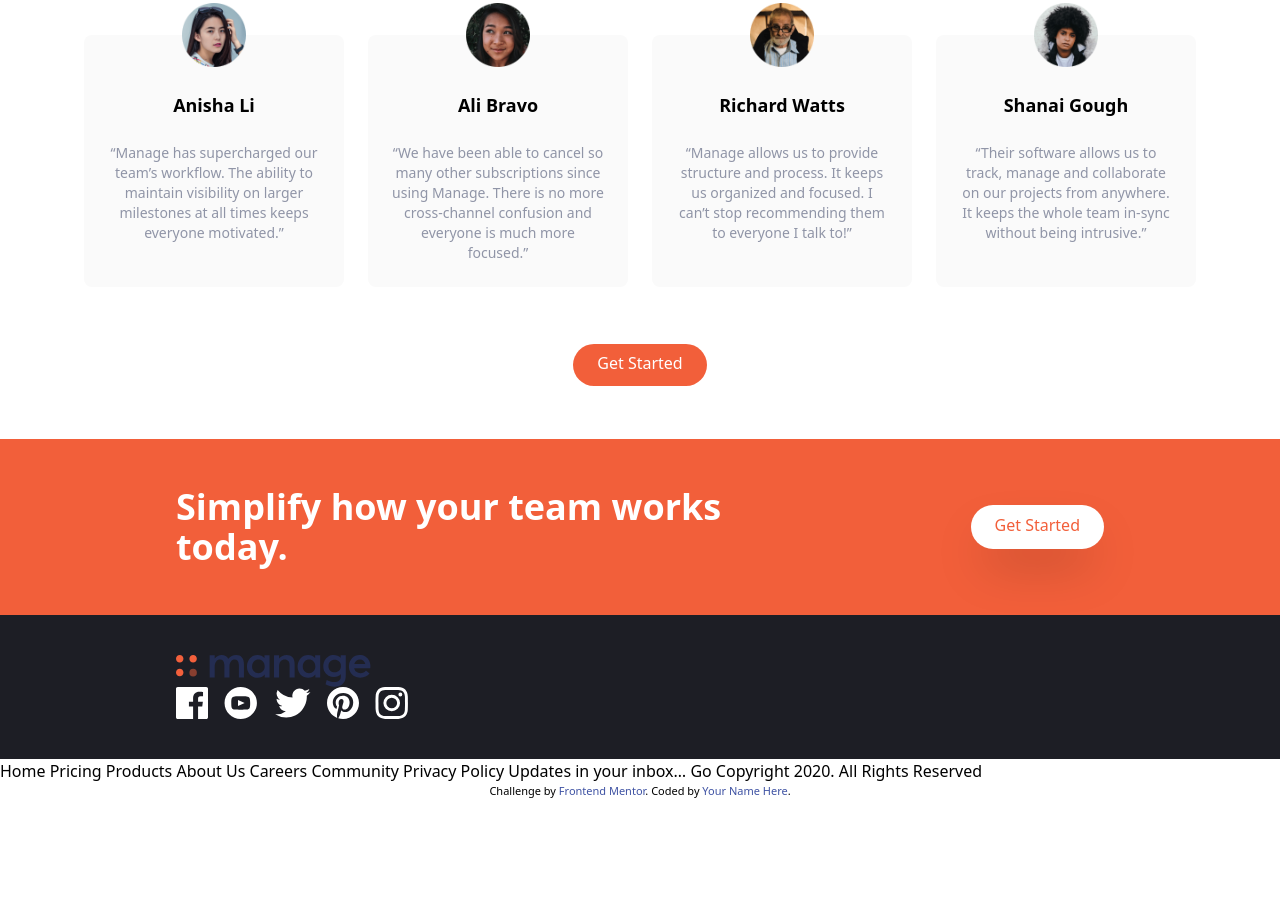
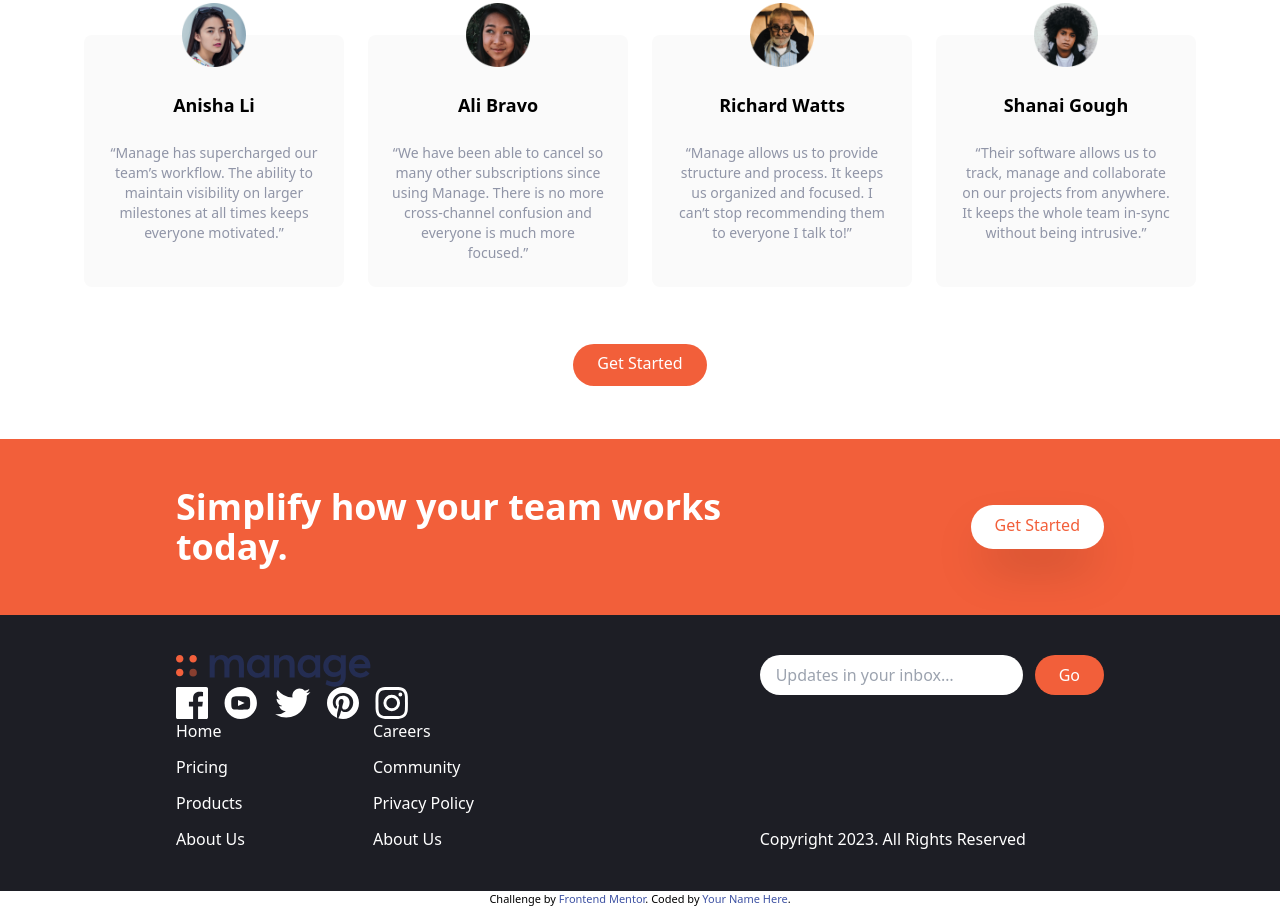
Before and after one commit to jasmineblinks/Manage-website, a website: page index.html in a window 1280 px wide. Shown: the part 1369-2277 px from the top of the page. Before the commit the page ends 2169 px from the top, so only its background shows below. Drawn offline with Linux system fonts and the light colour scheme.

Commit message:
updated the html and tailwind

```diff
--- a/index.html
+++ b/index.html
@@ -271,9 +271,36 @@
             <img src="./images/icon-instagram.svg" alt="" class="h-8">
           </a>
         </div>
-        <div>
+        <div class="flex justify-around space-x-32">
+          <div class="flex flex-col space-y-3 text-white ">
+            <a href="" class="hover:text-brightRed">Home</a>
+            <a href="" class="hover:text-brightRed">Pricing</a>
+            <a href="" class="hover:text-brightRed">Products</a>
+            <a href="" class="hover:text-brightRed"> About Us</a>
+          </div>
+          <div class="flex flex-col space-y-3 text-white ">
+            <a href="" class="hover:text-brightRed">Careers</a>
+            <a href="" class="hover:text-brightRed">Community</a>
+            <a href="" class="hover:text-brightRed">Privacy Policy</a>
+            <a href="" class="hover:text-brightRed"> About Us</a>
+          </div>
+        </div>
+      </div>
+      <div>
 
-        </div>
+      </div>
+      <div class="flex flex-col justify-between">
+<form>
+  <div class="flex space-x-3">
+<input type="text" class="flex-1 px-4 rounded-full focus:outline-none" placeholder="Updates in your inbox…">
+<button class="px-6 py-2 text-white rounded-full bg-brightRed hover:bg-brightRedLight focus:outline-none">
+  Go
+</button>
+  </div>
+</form>
+<div class="hidden text-white md:block">
+  Copyright 2023. All Rights Reserved
+</div>
       </div>
     </div>
   </footer>
@@ -324,18 +351,17 @@
 
 
 
-  Home
-  Pricing
-  Products
-  About Us
-  Careers
-  Community
-  Privacy Policy
 
-  Updates in your inbox…
-  Go
 
-  Copyright 2020. All Rights Reserved
+
+
+
+
+
+
+
+
+
 
 
   <div class="attribution">
```
Also changed, not shown: dist/output.css.
